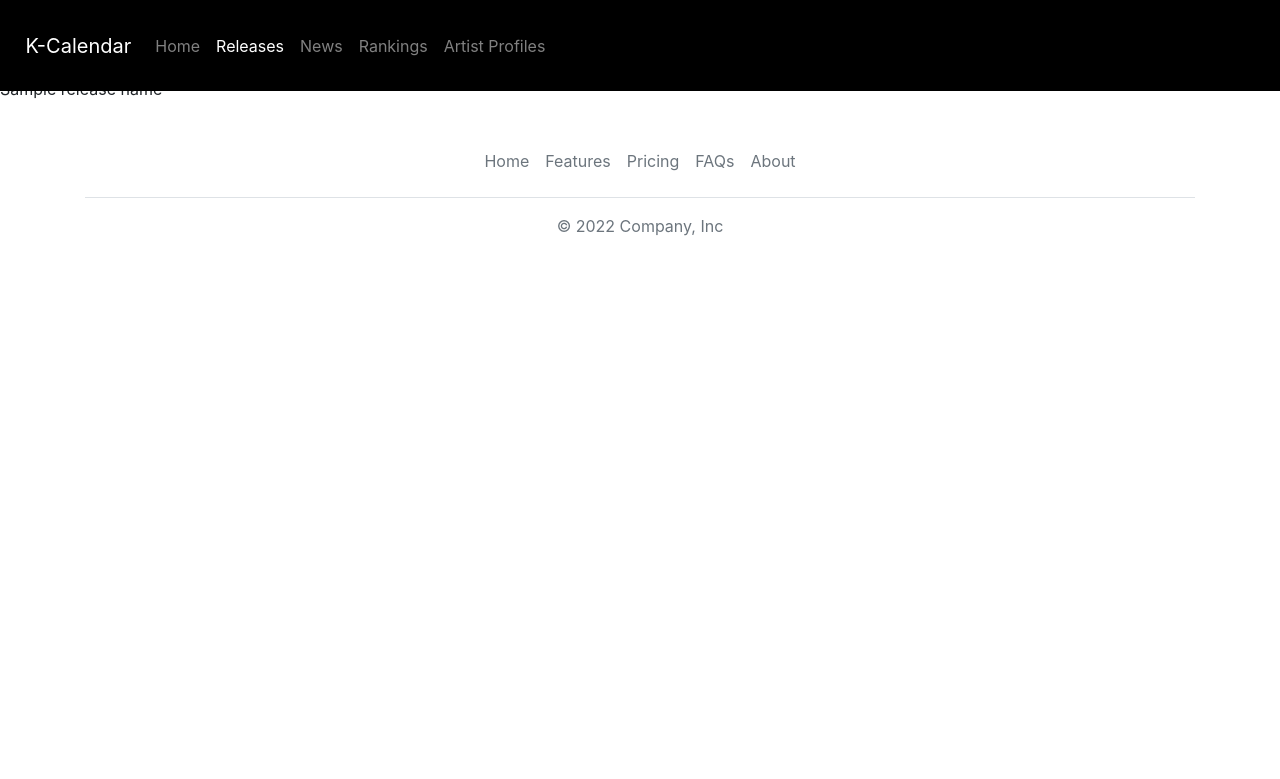
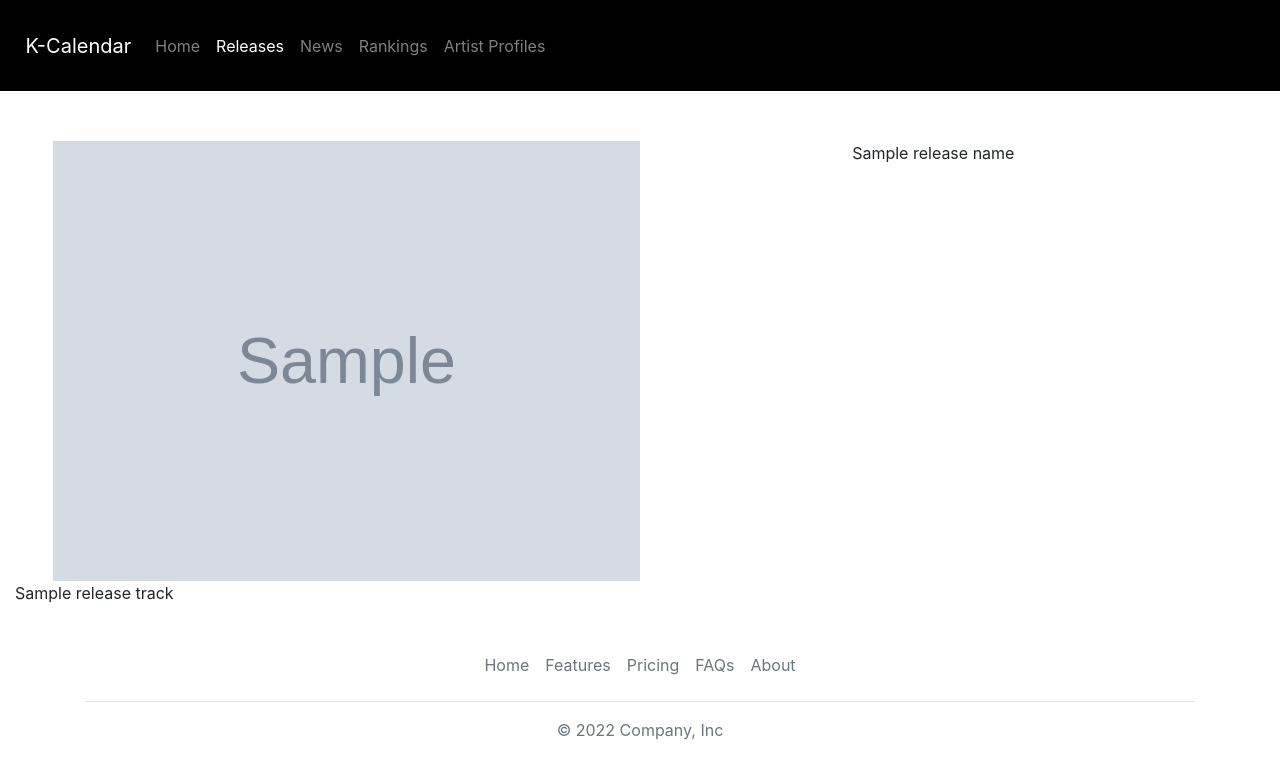
Before and after one commit to TonyNgyen/K-Calendar, a Flask app: template templates/release.html in a window 1280 px wide. Shown: the top 779 px of the page. Run offline with Flask 2, Linux system fonts and the light colour scheme; the template is opened without the code that fills it: most values are stand-ins (such as "Sample title", 1, 10 or a date in 2020); grey boxes marked "Sample" are stand-in pictures; parts of the project's set-up code (start-up, migrations or seed data) failed here and were passed over.

Commit message:
Changes to Data.JSON and Release page
Minor changes and bug fixes to previous features. Updated the structure of Data.JSON for better accessibility for web pages. Working on separate page for specific releases.

```diff
--- a/main.py
+++ b/main.py
@@ -36,9 +36,9 @@ def releases_descending():
 def artist_profile(artist):
     return render_template("artist_profile.html", artist_name=artist, data=data_dict)
 
-@app.route('/artist_profile/<string:artist>/<string:release>')
-def release(artist, release):
-    return render_template("release.html", release_name=release, artist_name=artist, data=data_dict)
+@app.route('/artist_profile/<string:artist>/<string:release_type>/<string:release>')
+def release(artist, release, release_type):
+    return render_template("release.html", release_name=release, artist_name=artist, release_data=data_dict[artist]["releases"][release_type][release])
 
 @app.route('/private/testing')
 def test_page():
--- a/static/css/release_styles.css
+++ b/static/css/release_styles.css
@@ -10,3 +10,13 @@ body {
 .navbar-custom {
     background-color: black;
 }
+
+.page-top{
+    text-align: center;
+    margin: 8vh auto 0;
+    padding: 0 3vw;
+}
+
+.release-image {
+    width: 100%;
+}
--- a/templates/release.html
+++ b/templates/release.html
@@ -52,12 +52,21 @@
     </div>
   </section>
 
-  <main class="release-page">
-    <div class="release-name">
-        {{release_name}}
+  <main class="release-page container-fluid">
+    <section class="row page-top no-gutters">
+      <div class="col-lg-6 col-md-12">
+        <img src="{{ release_data['release image'] }}" alt="Release Image" class="release-image">
+      </div>
+      <div class="col-lg-6 col-md-12 release-name">
+        <p>{{release_name}}</p>
+      </div>
+    </section>
+    <div class="tracklist">
+      {% for track in release_data["release tracks"] %}
+        <p>{{track["track name"]}}</p>
+      {% endfor %}
     </div>
   </main>
-
 
   <!-- Footer -->
   <div class="container footer">
```
Also changed, not shown: spotify.py (+8 -8 lines), templates/artist_profile.html (+7 -7 lines), templates/index.html (+8 -6 lines).
